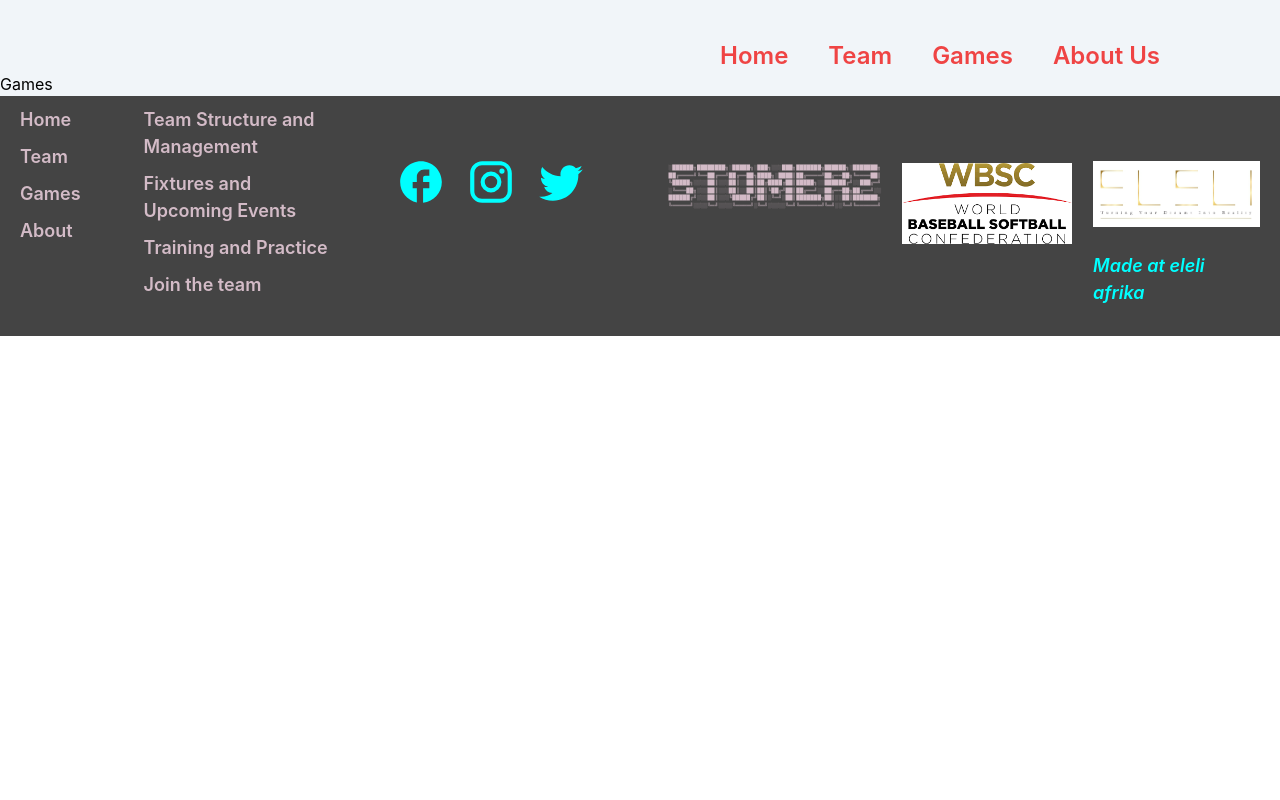
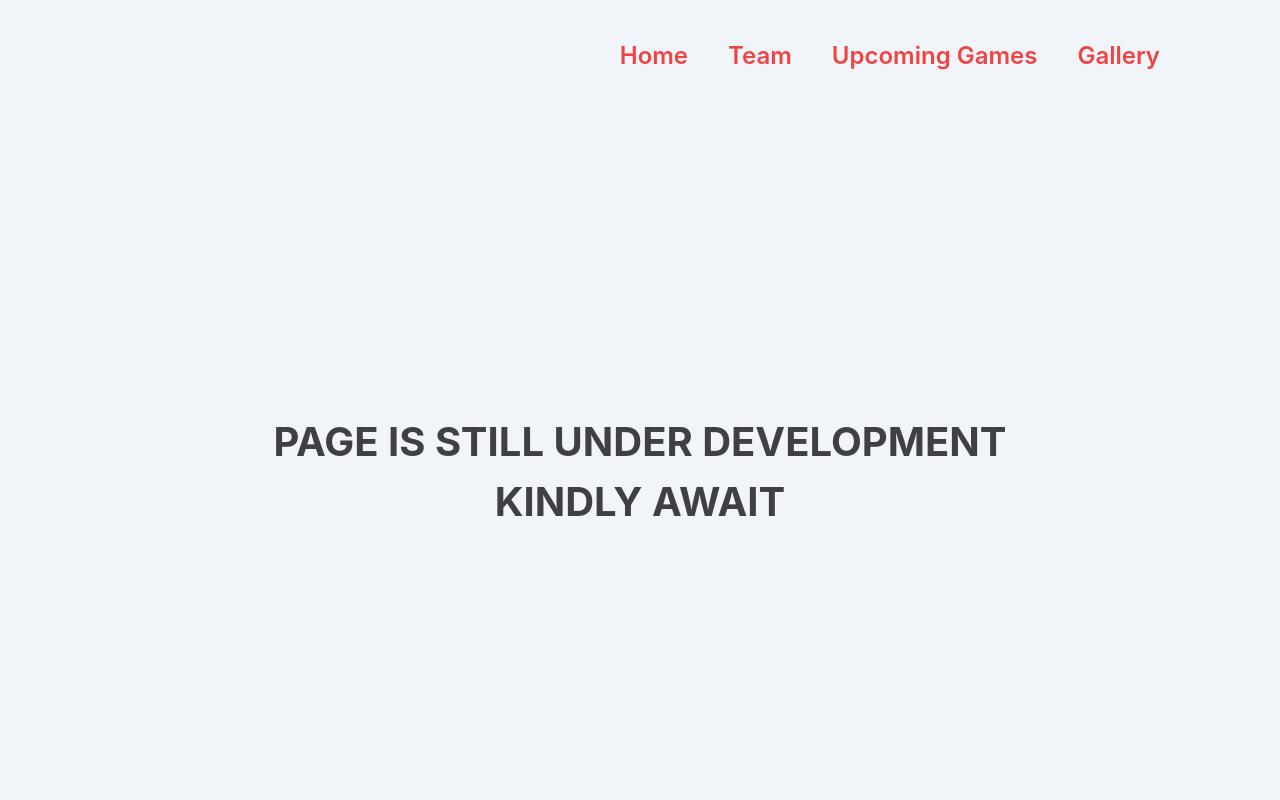
Before and after one commit to Eleli-Ayub/mmu_softball, a React (Create React App) app: page /Games in a window 1280 px wide. Shown: the top 800 px of the page. Built offline with nearby package versions, Linux system fonts and the light colour scheme.

Commit message:
Changed routes

```diff
--- a/src/App.tsx
+++ b/src/App.tsx
@@ -16,7 +16,7 @@ function App() {
           <Route path="/" element={<Home />} />
           <Route path="/Team" element={<Team />} />
           <Route path="/Games" element={<Games />} />
-          <Route path="/About" element={<About />} />
+          <Route path="/Gallery" element={<About />} />
         </Routes>
         <Footer />
       </Router>
--- a/src/Components/Header.tsx
+++ b/src/Components/Header.tsx
@@ -11,10 +11,10 @@ function Header() {
         Team
       </Link>
       <Link className="mr-10 text-2xl text-red-500 font-semibold" to="Games">
-        Games
+        Upcoming Games
       </Link>
-      <Link className="mr-10 text-2xl text-red-500 font-semibold" to="About">
-        About Us
+      <Link className="mr-10 text-2xl text-red-500 font-semibold" to="Gallery">
+        Gallery
       </Link>
     </div>
   );
--- a/src/Pages/Games.tsx
+++ b/src/Pages/Games.tsx
@@ -1,7 +1,13 @@
 import React from "react";
-
+import "../Styles/Games.scss";
 function Games() {
-  return <div>Games</div>;
+  return (
+    <div className="gamesWrapper">
+      <h1>
+        Page is still under development <br /> KIndly Await{" "}
+      </h1>
+    </div>
+  );
 }
 
 export default Games;
--- /dev/null
+++ b/src/Styles/Games.scss
@@ -0,0 +1,14 @@
+.gamesWrapper{
+    height: 100vh;
+    display: flex;
+    justify-content: center;
+    align-items: center;
+    text-align: center;
+
+    h1{
+        font-size: 40px;
+        color: #3f3f46;
+        font-weight: bold;
+        text-transform: uppercase;
+    }
+}
```
